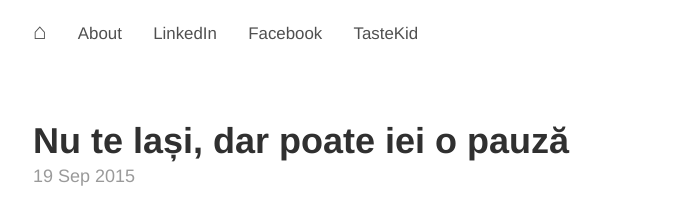
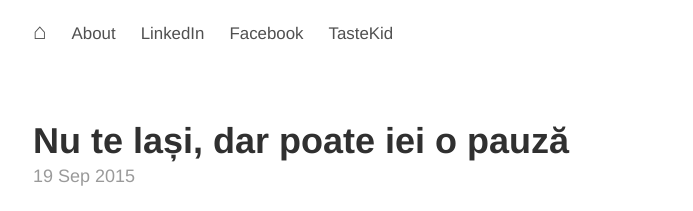
Before and after one commit to aoghina/aoghina.github.io, a Jekyll site: the page built from index.html, in a window 1280 px wide. Shown: the top 211 px of the page, without its empty margins (292-985 px from the left). Built offline with Jekyll 4.4.1, drawn with Linux system fonts in a browser that asks for light colours; the list of posts is cut into pages by our own code.

Commit message:
Update header

```diff
--- a/_layouts/default.html
+++ b/_layouts/default.html
@@ -11,7 +11,7 @@
         <h3 class="masthead-title">
           <a href="{{ site.baseurl }}/" title="Home">⌂</a>
           {% for page in site.pages_list %}
-            &nbsp;&nbsp;&nbsp;
+            &nbsp;&nbsp;
             <small><a href="{{ page[1]  }}">{{ page[0] }}</a></small>
           {% endfor %}
         </h3>
```
